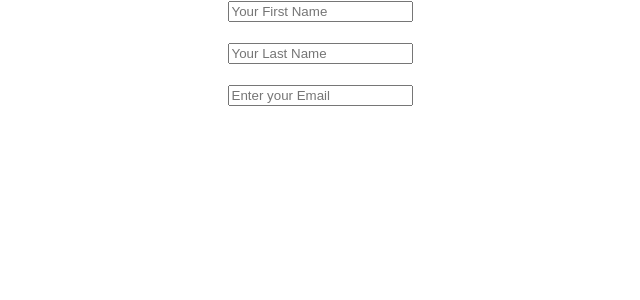
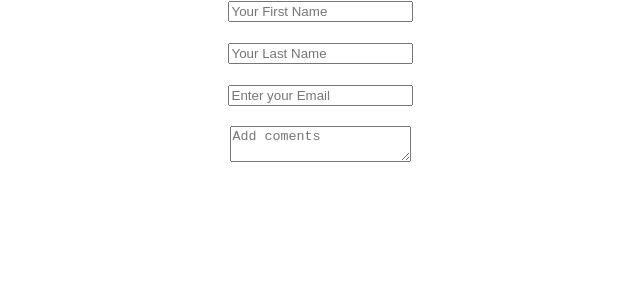
Before and after one commit to sudhanshumandloi/React-practice, a React (Create React App) app in the folder Forms/: page / in a window 1280 px wide. Shown: the top 300 px of the page, without its empty margins (320-960 px from the left). Built offline with nearby package versions, Linux system fonts and the light colour scheme.

Commit message:
add textare for that

```diff
--- a/Forms/src/App.js
+++ b/Forms/src/App.js
@@ -24,8 +24,8 @@ function App() {
   //   setYourEmail(event.target.value);
   // };
 
-  const [formData, setFormData]= useState( {firstname: '', lastName: '', yourEmail: ''})
-  console.log(formData.yourEmail);
+  const [formData, setFormData]= useState( {firstname: '', lastName: '', yourEmail: '', comments: ''})
+  console.log(formData);
   function changeHandler(event){
     setFormData( prevFormaData =>{
       return {
@@ -37,27 +37,42 @@ function App() {
 
   return (
     <div className='App'>
+      <form>
       <input
         type='text'
         placeholder={"Your First Name"}
         onChange={changeHandler}
         name='firstName'
         value={formData.firstname} />
+
       <br />
       <br />
+
       <input
         type='text'
         placeholder={"Your Last Name"}
         onChange={changeHandler}
         name='lastName'
         value={formData.lastName} />
+
       <br />
       <br />
+
       <input type='email'
         placeholder={"Enter your Email"}
         onChange={changeHandler}
         name='yourEmail'
         value={formData.yourEmail} />
+
+      <br />
+      <br />
+
+      <textarea
+        placeholder='Add coments'
+        onChange={changeHandler}
+        name='comments'
+        value={formData.comments} />
+      </form>
     </div>
   );
 }
```
